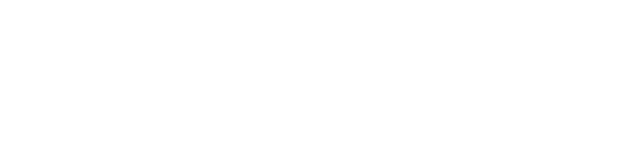
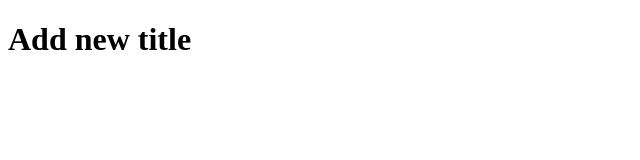
Before and after one commit to ytsai0023/practice, a plain HTML site: page index.html in a window 1280 px wide. Shown: the whole page, without its empty margins (0-640 px from the left). Drawn offline with Linux system fonts and the light colour scheme.

Commit message:
add title to index.html and create page1

```diff
--- a/index.html
+++ b/index.html
@@ -7,6 +7,6 @@
     <title>title</title>
 </head>
 <body>
-
+    <h1>Add new title</h1>
 </body>
 </html>
```
Also changed, not shown: page2.html (added).
